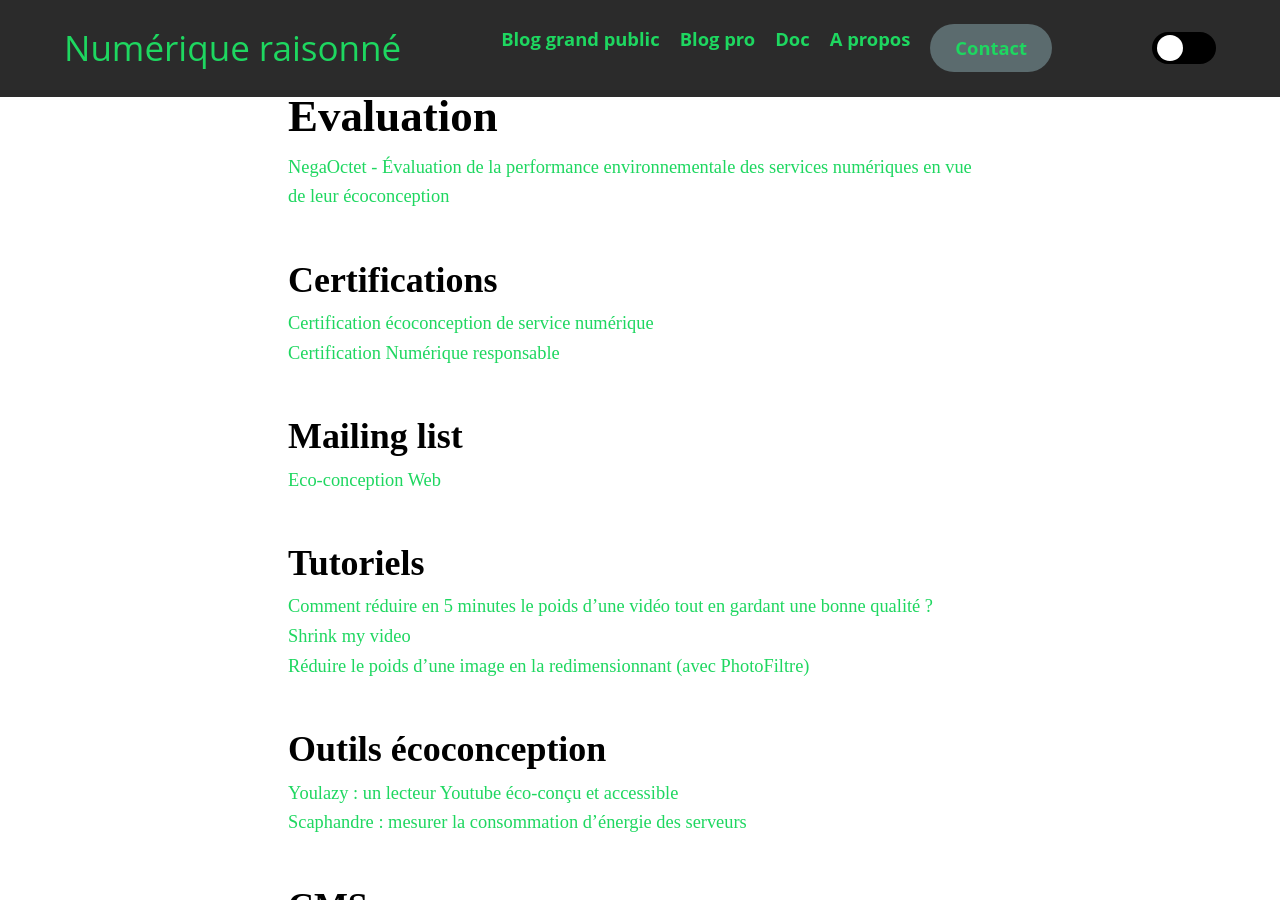
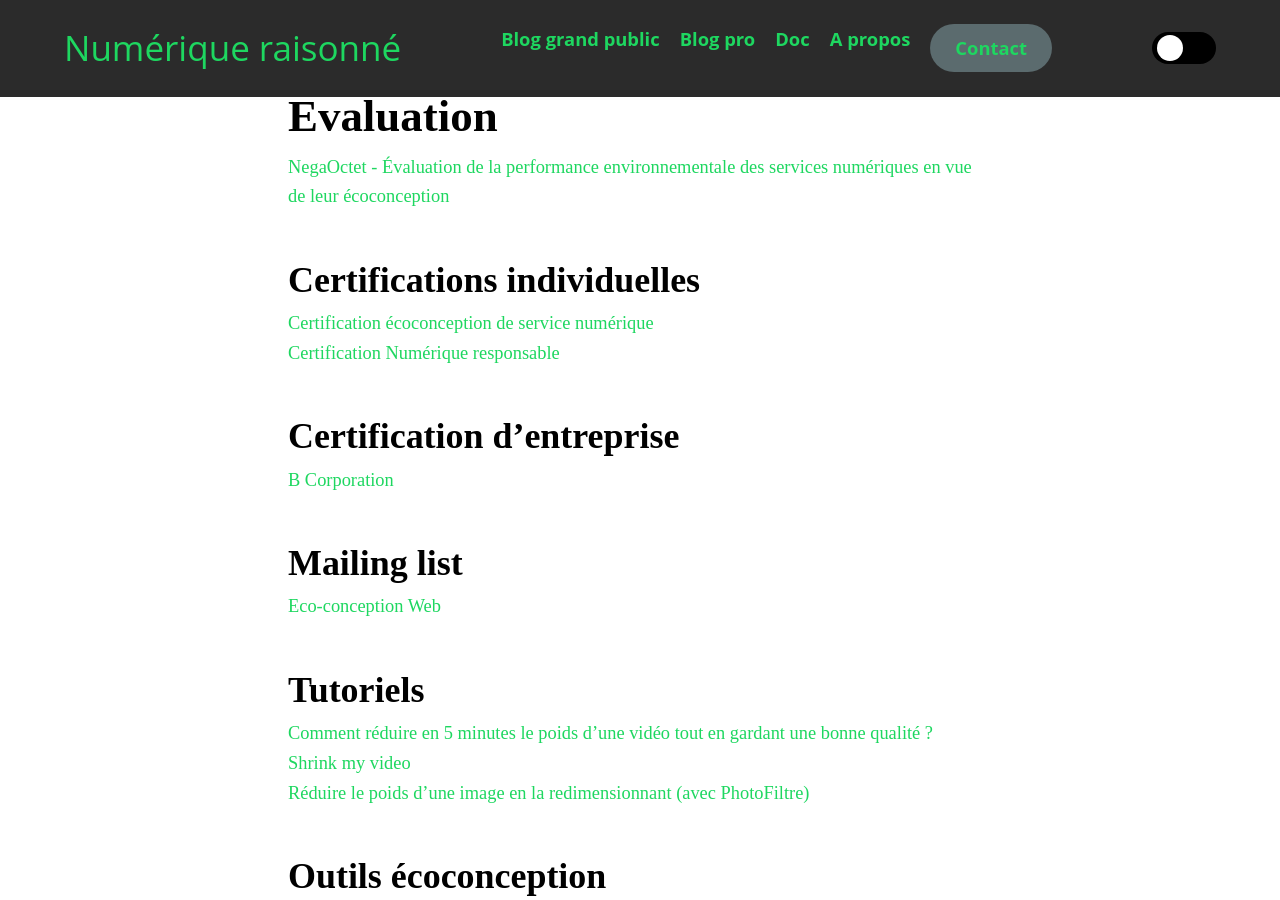
Before and after one commit to Slandais/slandais.github.io, a Jekyll site: the page built from _pages/liens-numerique-responsable.md, in a window 1280 px wide and 900 px high, scrolled down 2279 px. Built offline with Jekyll 4.4.1, drawn with Linux system fonts in a browser that asks for light colours.

Commit message:
Update liens-numerique-responsable.md

```diff
--- a/_pages/liens-numerique-responsable.md
+++ b/_pages/liens-numerique-responsable.md
@@ -72,10 +72,14 @@ permalink: /liens-numerique-responsable/
 
 * [NegaOctet - Évaluation de la performance environnementale des services numériques en vue de leur écoconception](https://negaoctet.org/)
 
-## Certifications
+## Certifications individuelles
 
 * [Certification écoconception de service numérique](https://collectif.greenit.fr/certification.html)
 * [Certification Numérique responsable](https://institutnr.org/certificat-de-connaissance-nr)
+
+## Certification d'entreprise
+
+* [B Corporation](https://bcorporation.eu/about-b-lab/country-partner/france)
 
 ## Mailing list
 
```
